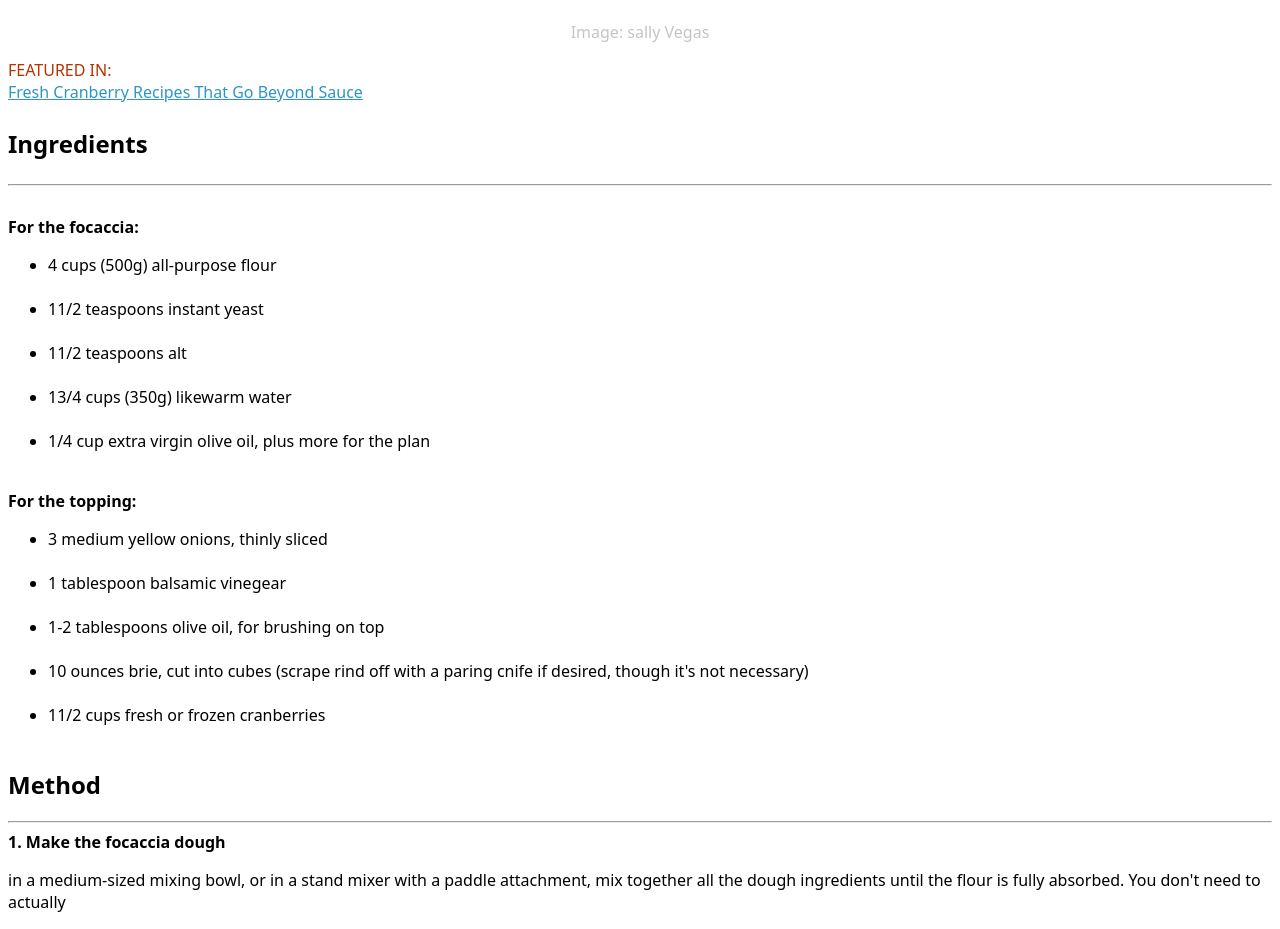
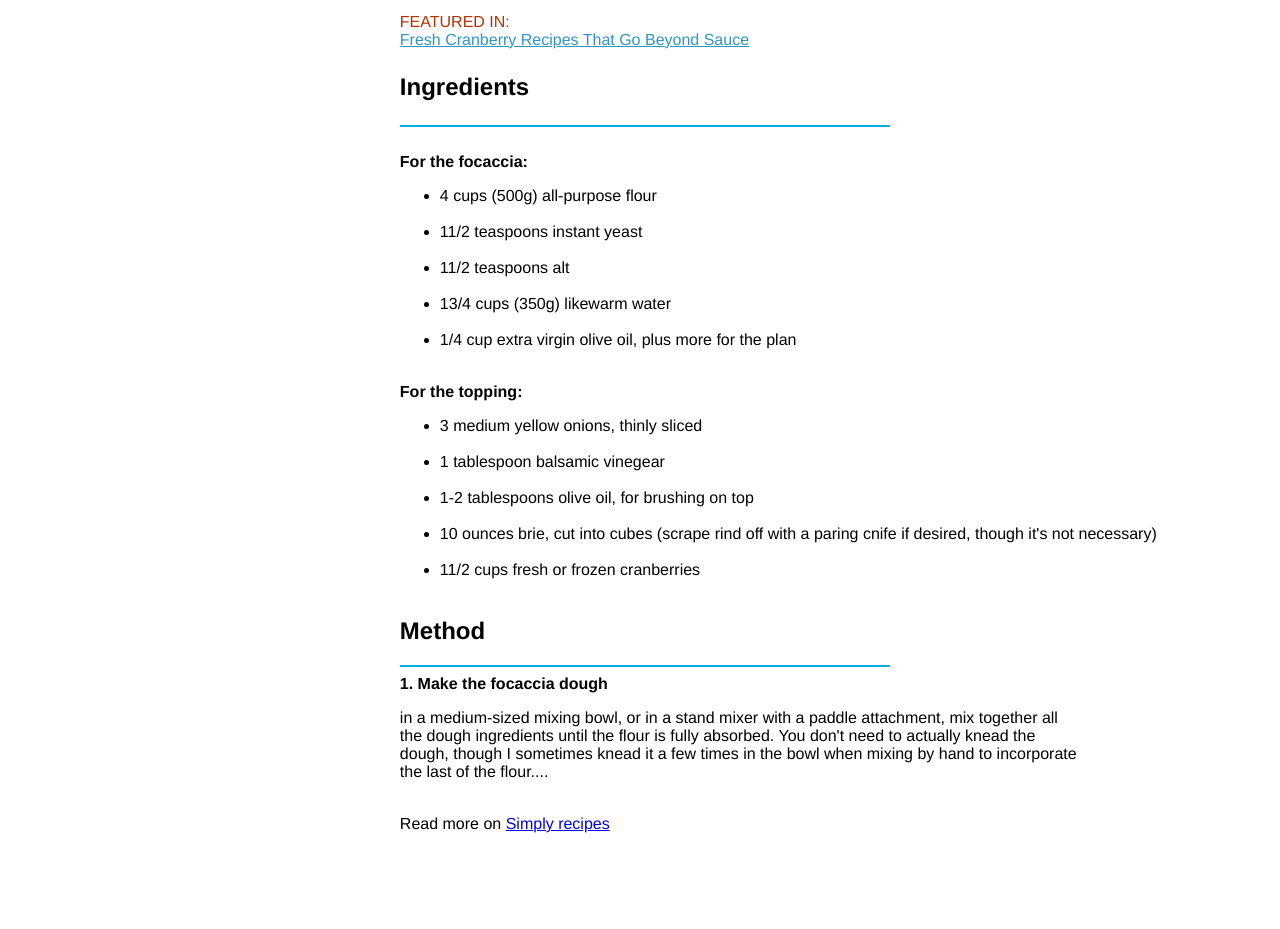
Before and after one commit to Chems05/esercizio-L1-S3, a plain HTML site: page INDEX.html in a window 1280 px wide. Shown: the part 944-1873 px from the top of the page. After the commit the page ends 1785 px from the top, so only its background shows below. Drawn offline with Linux system fonts and the light colour scheme.

Commit message:
alcuni aggiustamenti
nothing

```diff
--- a/INDEX.html
+++ b/INDEX.html
@@ -10,7 +10,7 @@
     <div
     class="div-1">
       <img src="./assets/logo.png" alt="logo" />
-      <hr/>
+      <hr color="orange"/>
       <p>Part of <strong> A SIMPLY FABOLUS THANKSGIVING</strong></p>
       <br />
       <br />
@@ -29,7 +29,7 @@
       class="img-1">
       <br>
       <br>
-      <p style="color: rgb(197, 196, 196);"> Image: sally Vegas </p>
+      <p style="color: rgb(184, 179, 179);"> Image: sally Vegas </p>
     </div>
 
     <div class="div-2">
@@ -40,7 +40,7 @@
 </p>
 
 <h2> <p> Ingredients </p> </h2>
-<hr>
+<hr class="hr-1" color="sky blue">
 <br>
 <b>For the focaccia:</b>
 <ul>
@@ -71,9 +71,17 @@
 </ul>
 
 <h2>Method</h2>
-<hr>
+<hr class="hr-1" color="sky blue">
 <b> 1. Make the focaccia dough</b>
-<p>in a medium-sized mixing bowl, or in a stand mixer with a paddle attachment, mix together all the dough ingredients until the flour is fully absorbed. You don't need to actually</p>
+<p>in a medium-sized mixing bowl, or in a stand mixer with a paddle attachment, mix together all
+<br>
+ the dough ingredients until the flour is fully absorbed. You don't need to actually knead the
+ <br>
+  dough, though I sometimes knead it a few times in the bowl when mixing by hand to incorporate
+  <br>
+   the last of the flour....</p>
+   <br>
+   Read more on <a href="https://www.giallozafferano.it/ricette-cat/facili-e-veloci/">Simply recipes</a>
 
 </div>
   </body>
--- a/INDEXC.CSS
+++ b/INDEXC.CSS
@@ -6,8 +6,15 @@
     border-radius: 20px;
 }
 #body-font {
-    font-family: system-ui, -apple-system, BlinkMacSystemFont, 'Segoe UI', Roboto, Oxygen, Ubuntu, Cantarell, 'Open Sans', 'Helvetica Neue', sans-serif ;
+   font-family: 'Franklin Gothic Medium', 'Arial Narrow', Arial, sans-serif;
+
 }
+
+
 .div-2 {
-    margin-right: auto;
+    margin-left: 31%;
 }
+.hr-1 {
+    width: 56%;
+    margin-left: 0%;
+}
```
